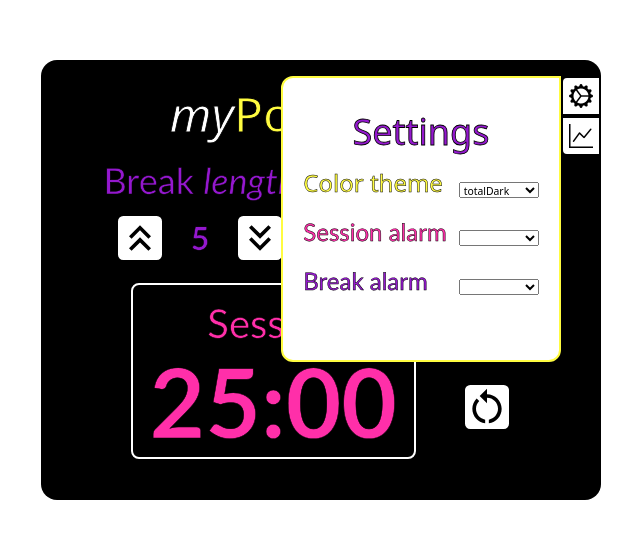
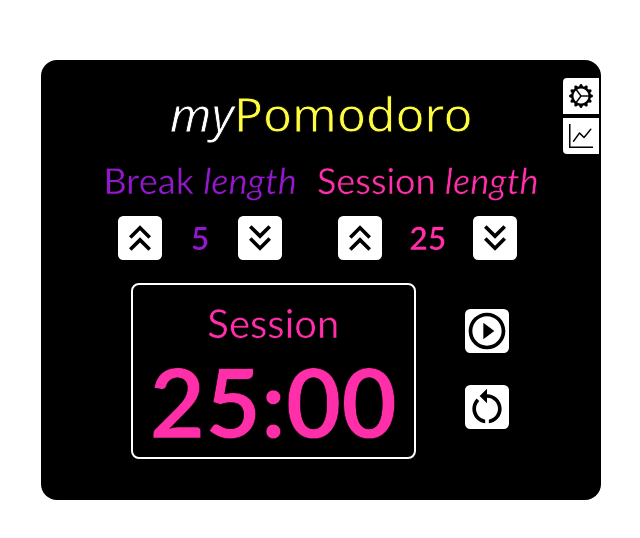
Before and after one commit to juandarr/pomodoro-react, a React (Create React App) app: page / in a window 1280 px wide. Shown: the part 120-658 px from the top of the page, without its empty margins (319-959 px from the left). Built offline with nearby package versions, Linux system fonts and the light colour scheme.

Commit message:
add: new functional mapping from themes names array to themes options for select tag element

```diff
--- a/src/App.css
+++ b/src/App.css
@@ -237,7 +237,7 @@ i {
 
 select {
   width: 10vmin;
-  height: 2vmin;
+  height: auto;
   font-size: 1.3vmin !important;
 }
 
--- a/src/App.js
+++ b/src/App.js
@@ -5,7 +5,7 @@ import 'bootstrap-icons/font/bootstrap-icons.css';
 
 //Resources
 //Color themes currently available in the app
-const colorThemesArray = ['totalDark', 'passionVibes', 'seriousMood'];
+const colorThemes = ['totalDark', 'passionVibes', 'seriousMood'];
 //Sound alarms currently available in the app
 const alarmSound = [];
 
@@ -226,23 +226,21 @@ class Pomodoro extends React.Component {
           <button onClick={this.toggleSettings} className="d-flex justify-content-center align-items-center btn-link tab btn-tab-start" ><i className="bi bi-gear-wide-connected"></i></button>
           <button className="d-flex justify-content-center align-items-center btn-link tab btn-tab-end"><i className="bi bi-graph-up"></i></button>
         </div>
-        <div id="tab-view" style={{ visibility: 'visible' }} className="d-flex flex-column justify-content-start align-items-center">
+        <div id="tab-view" style={{ visibility: 'hidden' }} className="d-flex flex-column justify-content-start align-items-center">
           <h2 className="stroke-thick settings-title">Settings</h2>
           <div id="features">
             <div id="colorTheme" className="feature d-flex justify-content-between align-items-center">
-              <h3 className="stroke-thin event-label pomodoro-tc2 feature-text">Color theme</h3>
+              <div className="stroke-thin pomodoro-tc2 feature-text">Color theme</div>
               <select name="colorThemes" id="theme" onChange={this.selectTheme}>
-                <option value='totalDark'>totalDark</option>
-                <option value='seriousMood'>seriousMood</option>
-                <option value='passionVibes'>passionVibes</option>
+                {this.props.colorThemes.map((input) => (<option value={input}>{input}</option>))}
               </select>
             </div>
             <div id="sessionAlarm" className="feature d-flex justify-content-between align-items-center">
-              <h3 className="stroke-thin event-label session-tc feature-text">Session alarm</h3>
+              <div className="stroke-thin session-tc feature-text">Session alarm</div>
               <select></select>
             </div>
             <div id="breakAlarm" className="feature d-flex justify-content-between align-items-center">
-              <h3 className="stroke-thin event-label break-tc feature-text">Break alarm</h3>
+              <div className="stroke-thin break-tc feature-text">Break alarm</div>
               <select></select>
             </div>
           </div>
@@ -252,7 +250,7 @@ class Pomodoro extends React.Component {
   }
 }
 
-Pomodoro.defaultProps = { defaultState: { breakLength: 5, sessionLength: 25, eventIndex: 0, timeLeft: [25, 0], playState: false, newEvent: false, timerId: '', settingsOpen: false, analyticsOpen: false, colorSet: 'totalDark' }, events: events };
+Pomodoro.defaultProps = { defaultState: { breakLength: 5, sessionLength: 25, eventIndex: 0, timeLeft: [25, 0], playState: false, newEvent: false, timerId: '', settingsOpen: false, analyticsOpen: false, colorSet: 'totalDark' }, events: events, colorThemes: colorThemes };
 
 function App() {
   return (
```
